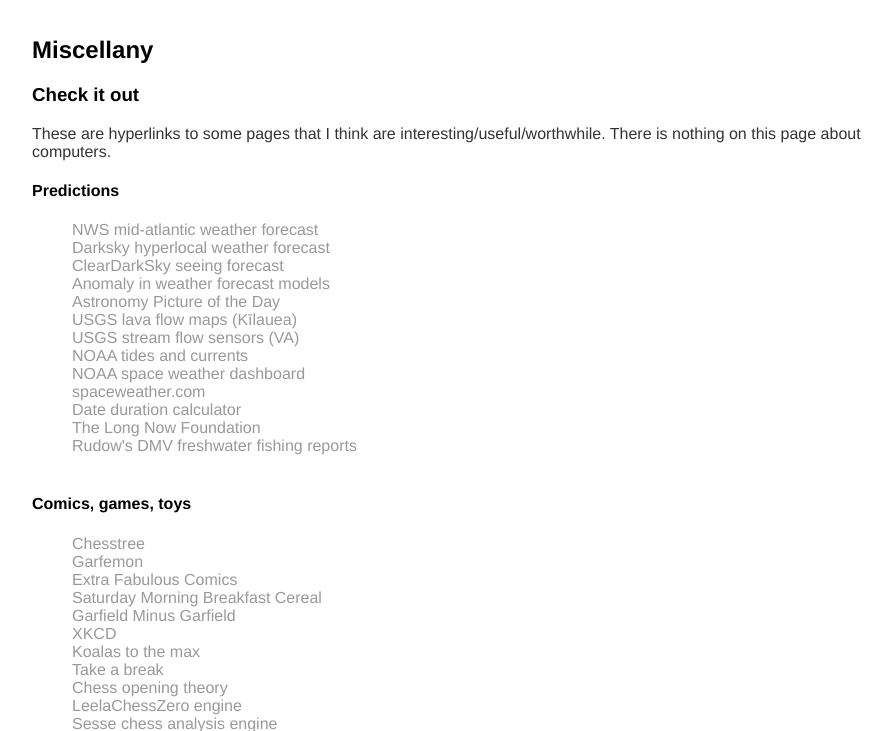
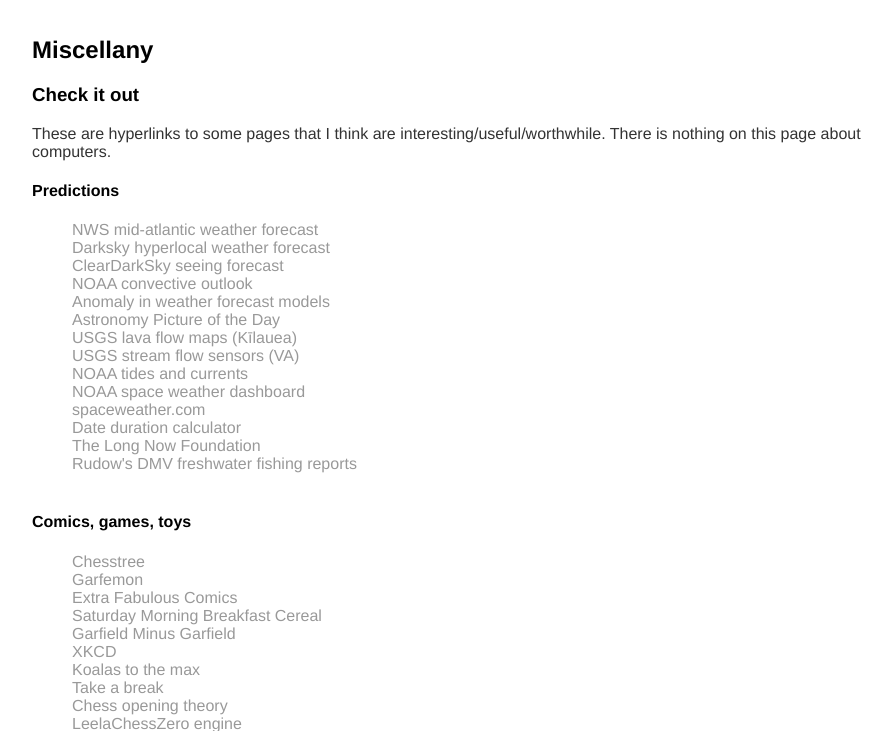
Before and after one commit to amcnicho/amcnicho.github.io, a Jekyll site: the page built from misc/index.html, in a window 1280 px wide and 900 px high, cut to the strip 169-900 px from the top of the window. Shown: the whole strip, without its empty margins (160-1052 px from the left). Built offline with Jekyll 4.4.1, drawn with Linux system fonts in a browser that asks for light colours; some of the changed text lies outside the part shown.

Commit message:
Update index.html

```diff
--- a/misc/index.html
+++ b/misc/index.html
@@ -13,6 +13,7 @@
         <li><a href="https://graphical.weather.gov/sectors/midatlantic.php">NWS mid-atlantic weather forecast</a></li>
         <li><a href="https://darksky.net/forecast/38.037,-78.5179/us12/en">Darksky hyperlocal weather forecast</a></li>
         <li><a href="http://www.cleardarksky.com/c/CharvilVAkey.html">ClearDarkSky seeing forecast</a></li>
+				<li><a href="https://www.spc.noaa.gov/products/outlook/">NOAA convective outlook</a></li>
         <li><a href="https://www.emc.ncep.noaa.gov/gmb/STATS/html/new_acz5.html">Anomaly in weather forecast models</a></li>
         <li><a href="https://apod.nasa.gov/apod/astropix.html">Astronomy Picture of the Day</a></li>
         <li><a href="https://volcanoes.usgs.gov/volcanoes/kilauea/multimedia_maps.html">USGS lava flow maps (Kīlauea)</a></li>
```
Also changed, not shown: other parts of misc/index.html (+1 -0 lines).
